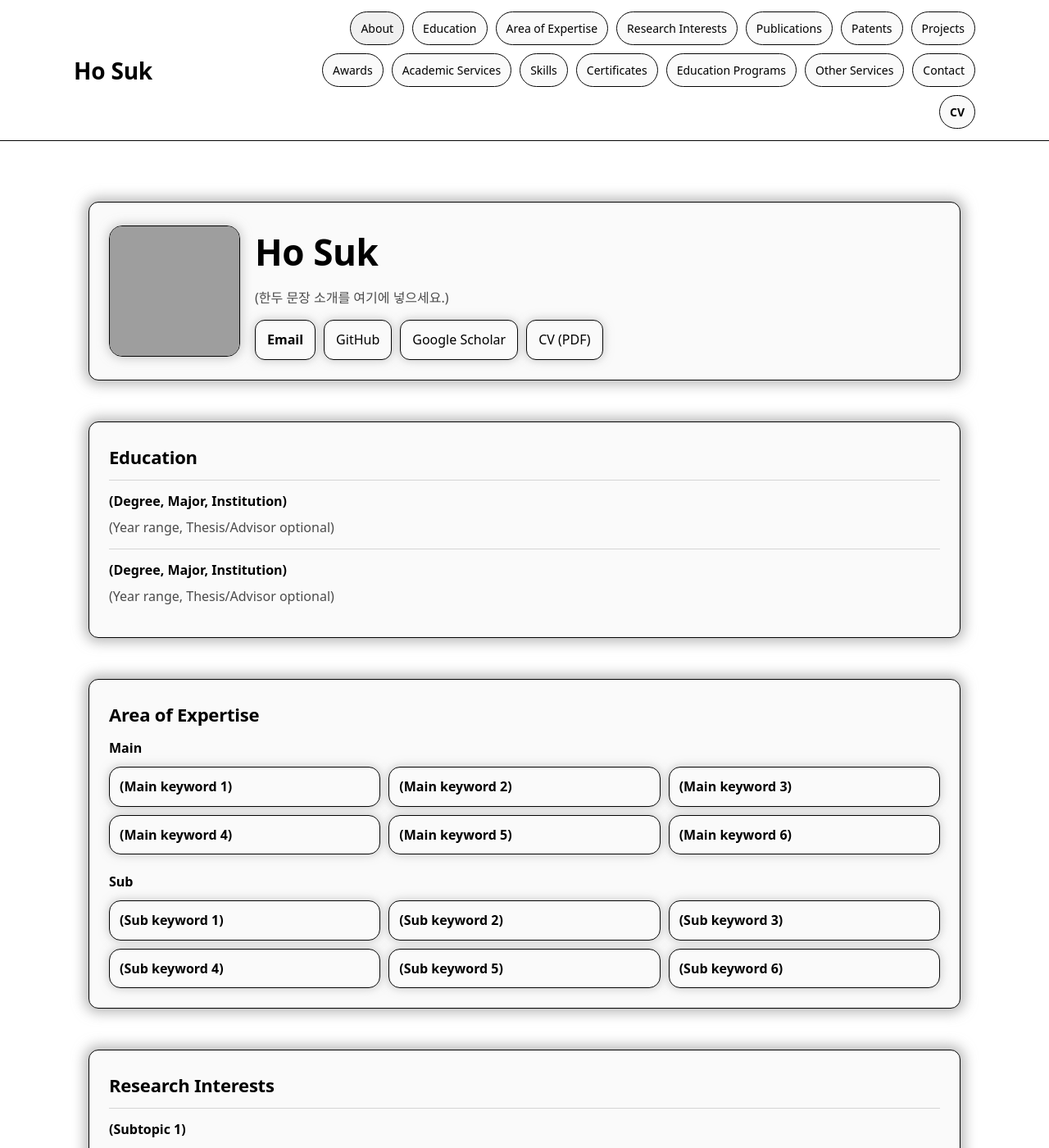
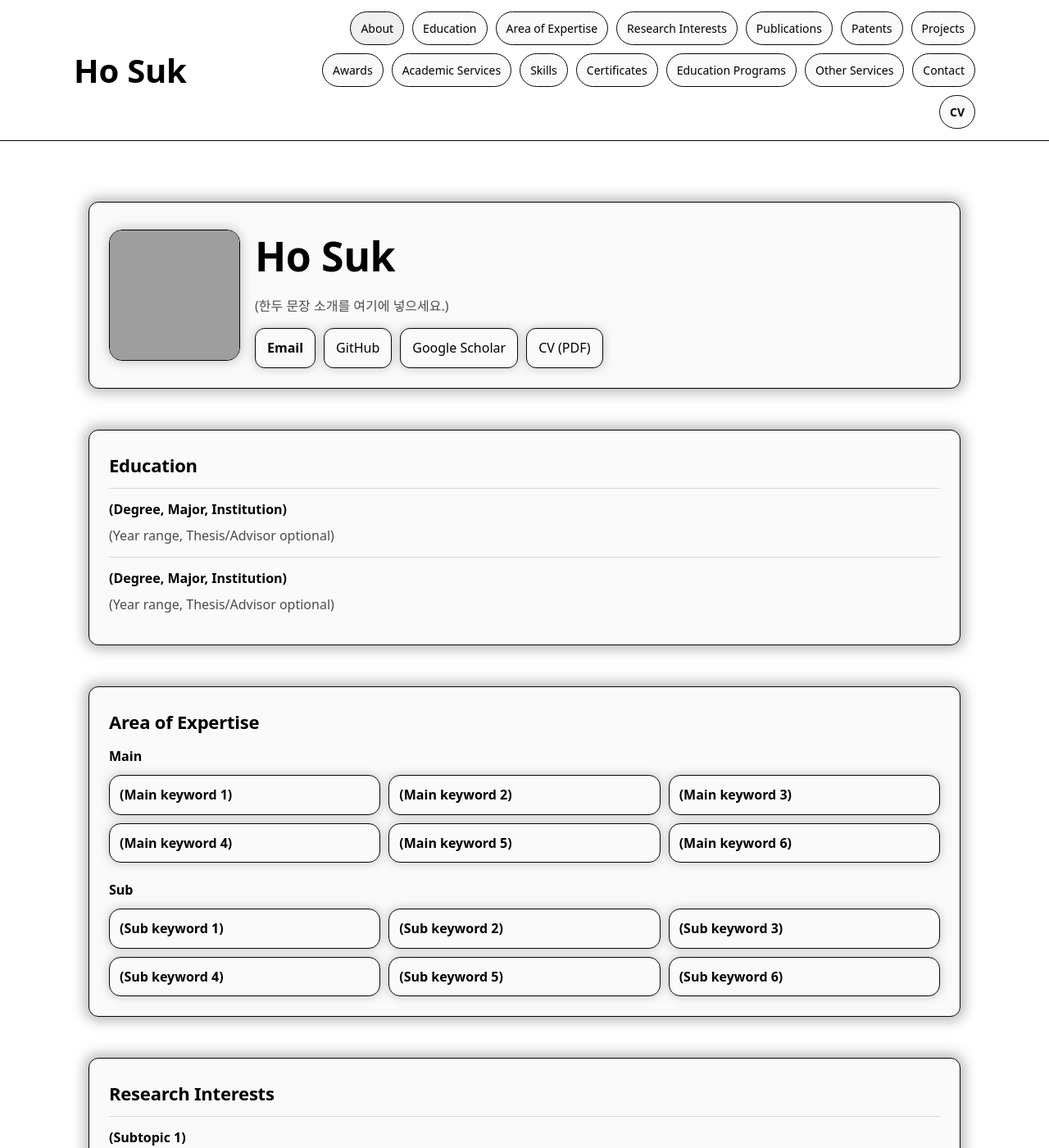
Before and after one commit to ho-suk-93/ho-suk-93.github.io, a Jekyll site: the page built from index.md, in a window 1280 px wide and 1400 px high. Shown: the whole window at 82% size. Built offline with Jekyll 4.4.1, drawn with Linux system fonts in a browser that asks for light colours; grey boxes are pictures that could not be loaded.

Commit message:
Update style.scss

```diff
--- a/assets/css/style.scss
+++ b/assets/css/style.scss
@@ -50,6 +50,8 @@ a:hover{ text-decoration:underline; }
   padding:14px 0;
 }
 
+/* ************************************************** */
+
 .brand{
   /* brand가 더 넓게 공간을 가져가게 */
   flex: 0 0 240px;    /* 필요하면 260~320px까지 조정 */
@@ -57,7 +59,7 @@ a:hover{ text-decoration:underline; }
 }
 
 .brand-title{
-  font-size: 28px;
+  font-size: 40px;
   font-weight: 900;
   letter-spacing: -0.2px;
   color: var(--text);
@@ -163,7 +165,7 @@ a:hover{ text-decoration:underline; }
 /* Headshot 옆 Ho Suk 제목(요청: 더 크게) */
 .hero-title{
   margin:0 0 6px;
-  font-size: 44px;
+  font-size: 50px;
   font-weight: 900;
   letter-spacing: -0.4px;
 }
```
